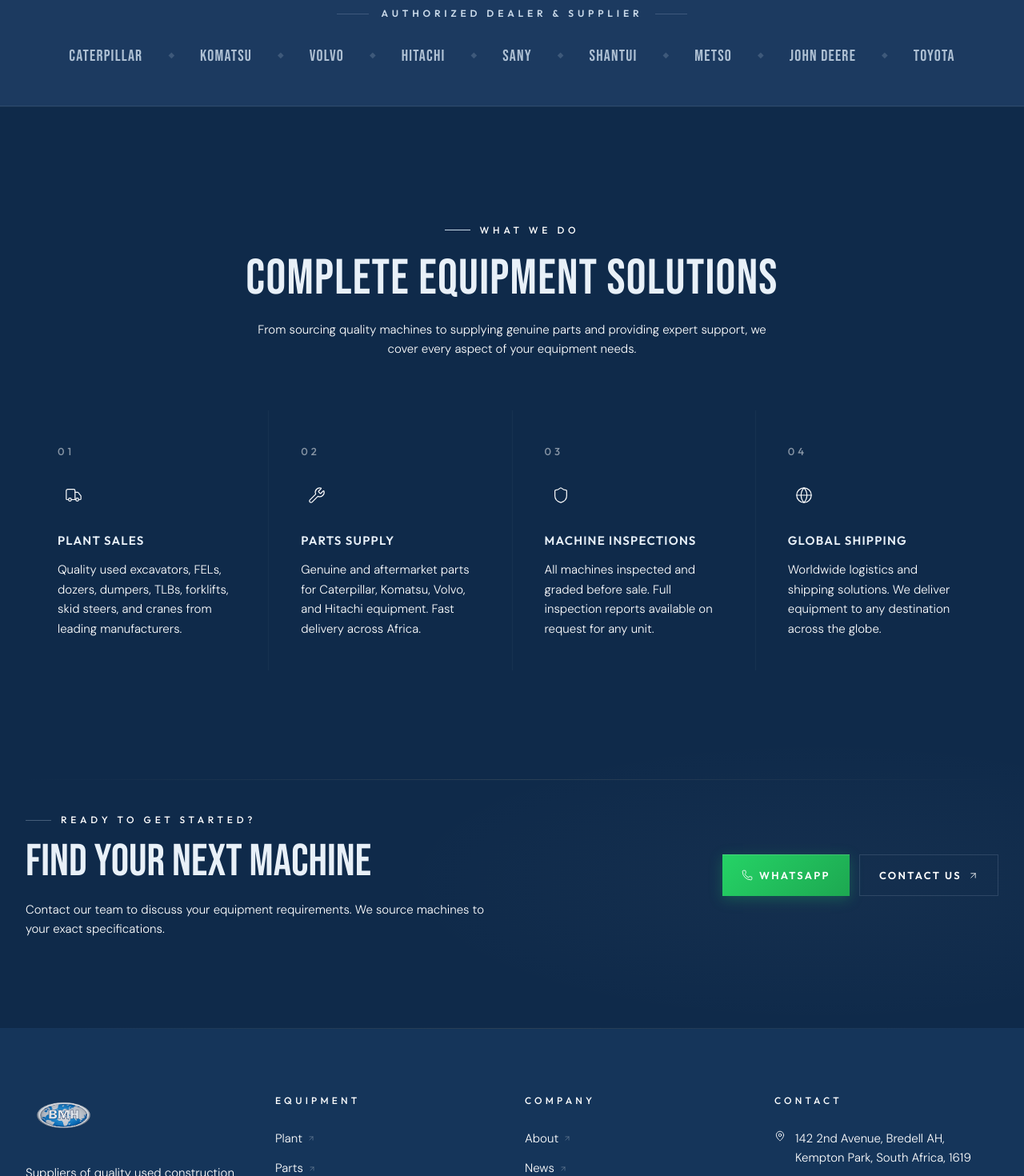
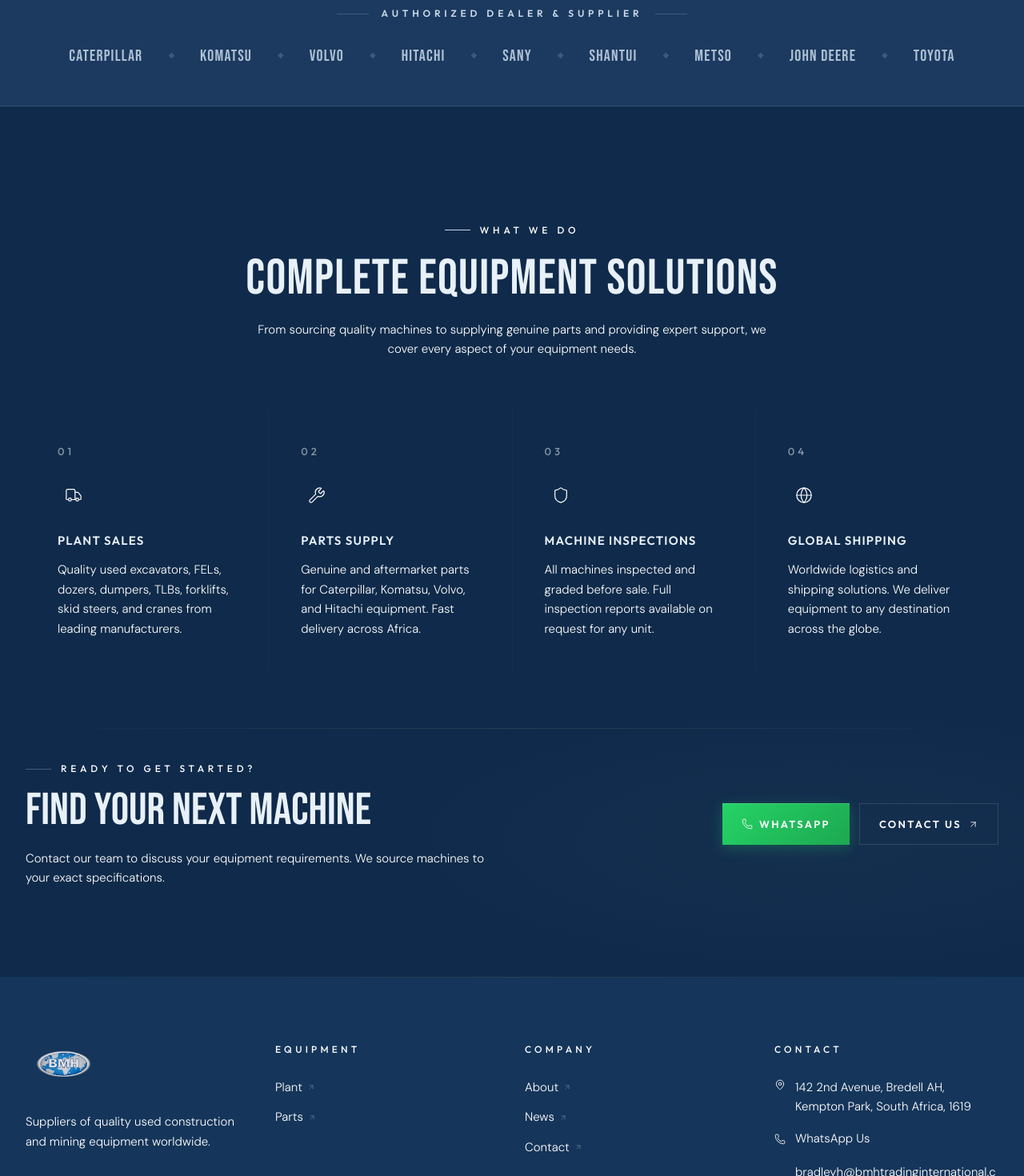
Before and after one commit to sebastianboswell123-prog/Bmh-trading-international-2-, a React (Vite) app: page / in a window 1280 px wide. Shown: the part 1260-2730 px from the top of the page at 80% size. Built offline with nearby package versions, Linux system fonts and the light colour scheme.

Commit message:
Tighten spacing further so CTA banner sits higher
Co-Authored-By: Claude Opus 4.8 (1M context) <noreply@anthropic.com>

```diff
--- a/src/pages/Home.jsx
+++ b/src/pages/Home.jsx
@@ -349,7 +349,7 @@ export default function Home() {
       </section>
 
       {/* ═══ SERVICES ═══ */}
-      <section className="pt-28 pb-16 lg:pt-36 lg:pb-20 relative" style={{ background: 'var(--bg-deep)', borderTop: '1px solid rgba(200,216,232,0.04)' }}>
+      <section className="pt-28 pb-8 lg:pt-36 lg:pb-10 relative" style={{ background: 'var(--bg-deep)', borderTop: '1px solid rgba(200,216,232,0.04)' }}>
         <div className="max-w-[1400px] mx-auto px-6 lg:px-8">
           <SectionHeading
             label="What We Do"
@@ -405,7 +405,7 @@ export default function Home() {
       </section>
 
       {/* ═══ CTA BANNER ═══ */}
-      <section className="relative pt-12 pb-24 lg:pt-14 lg:pb-28 overflow-hidden" style={{ background: 'var(--bg-deep)' }}>
+      <section className="relative pt-6 pb-24 lg:pt-8 lg:pb-28 overflow-hidden" style={{ background: 'var(--bg-deep)' }}>
         {/* Atmospheric gradient */}
         <div
           className="absolute inset-0"
```
